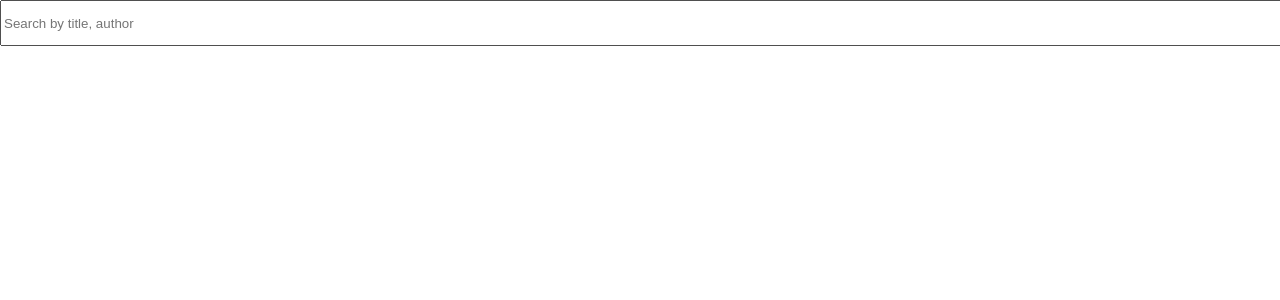
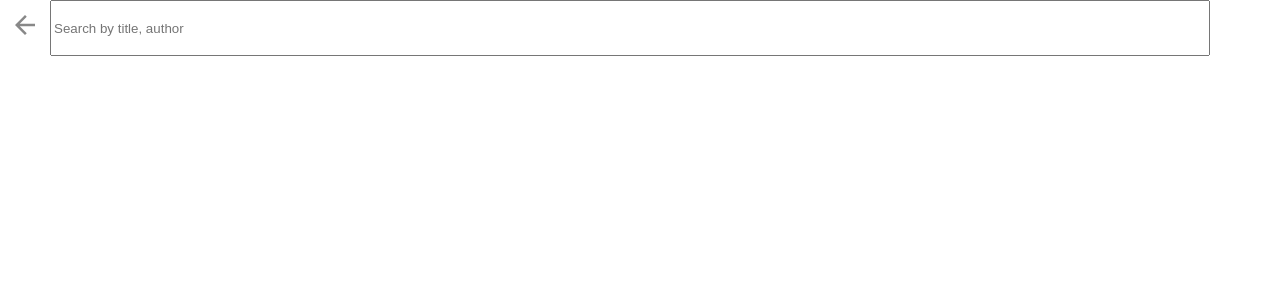
Before and after one commit to BurningAlfalfa/my-reads, a React (Create React App) app: page /search in a window 1280 px wide. Shown: the top 300 px of the page. Built offline with nearby package versions, Linux system fonts and the light colour scheme.

Commit message:
seacrh bar alliened

```diff
--- a/src/Book.js
+++ b/src/Book.js
@@ -7,7 +7,7 @@ export class Book extends React.Component {
   }
   async changeShelf(value) {
     console.log({ value });
-    await BooksAPI.update(this.props.id, value);
+    await BooksAPI.update({ id: this.props.id }, value);
     const book = await BooksAPI.get(this.props.id);
     console.log(book);
   }
@@ -35,6 +35,7 @@ export class Book extends React.Component {
               style={{
                 backgroundImage: `url("/arrow-drop-down.svg")`,
                 backgroundColor: "green",
+                displayEmpty: "false",
                 height: 60,
                 width: 60,
                 backgroundRepeat: "no-repeat",
@@ -45,13 +46,24 @@ export class Book extends React.Component {
                 backgroundPosition: "center",
               }}
             >
-              <option value="move" disabled>
+              <option style={{ backgroundColor: "white" }} value="move">
                 Move to...
               </option>
-              <option value="currentlyReading">Currently Reading</option>
-              <option value="wantToRead">Want to Read</option>
-              <option value="read">Read</option>
-              <option value="none">None</option>
+              <option
+                style={{ backgroundColor: "white" }}
+                value="currentlyReading"
+              >
+                Currently Reading
+              </option>
+              <option style={{ backgroundColor: "white" }} value="wantToRead">
+                Want to Read
+              </option>
+              <option style={{ backgroundColor: "white" }} value="read">
+                Read
+              </option>
+              <option style={{ backgroundColor: "white" }} value="none">
+                None
+              </option>
             </select>
           </div>
         </div>
--- a/src/Search.js
+++ b/src/Search.js
@@ -1,6 +1,7 @@
 import React from "react";
 import { Book } from "./Book";
 import * as BooksAPI from "./BooksAPI";
+import { Link } from "react-router-dom";
 
 export class Search extends React.Component {
   constructor(props) {
@@ -23,9 +24,29 @@ export class Search extends React.Component {
   render() {
     console.log(this.state.books);
     return (
-      <div>
+      <div style={{ display: "flex" }}>
+        <Link to="/">
+          <button
+            style={{
+              backgroundImage: `url("/arrow-back.svg")`,
+              backgroundColor: "white",
+              height: 50,
+              width: 50,
+              backgroundRepeat: "no-repeat",
+              border: "none",
+              position: "relative",
+              backgroundSize: "60%",
+              backgroundPosition: "center",
+              display: "flex",
+            }}
+          />
+        </Link>
         <input
-          style={{ width: "100%", height: 40 }}
+          style={{
+            width: "90%",
+            height: 50,
+            position: "relative",
+          }}
           placeholder="Search by title, author "
           onChange={(event) => {
             const inputValue = event.target.value;
```
Also changed, not shown: public/arraow-back.svg (deleted), public/arrow-back.svg (added).
